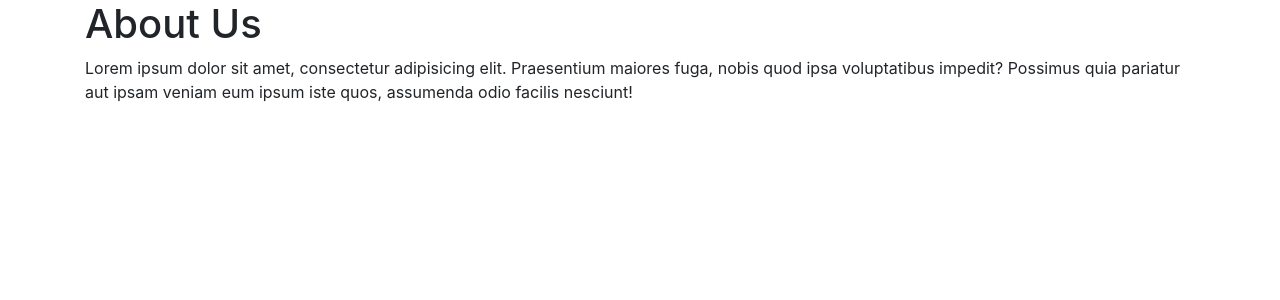
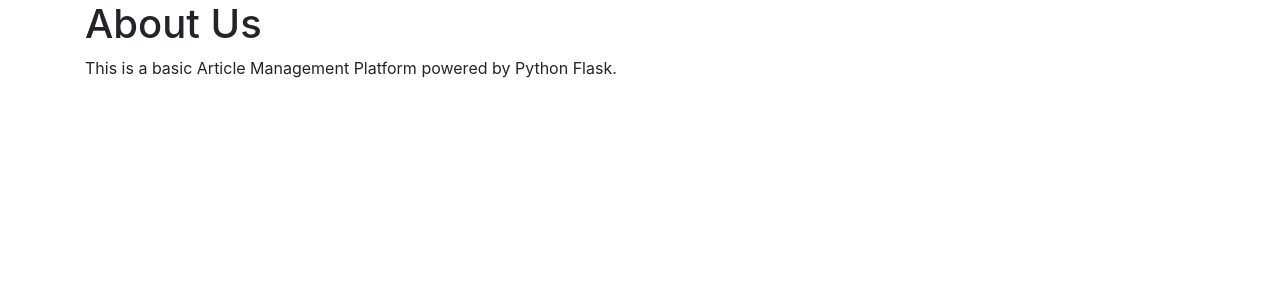
Before and after one commit to jristow/MyFlaskApp, a Flask app: page /about in a window 1280 px wide. Shown: the part 56-356 px from the top of the page. Run offline with Flask 2, Linux system fonts and the light colour scheme; some libraries are stand-ins or nearby versions.

Commit message:
Update about.html

```diff
--- a/templates/about.html
+++ b/templates/about.html
@@ -1,5 +1,5 @@
 {% extends 'layout.html' %}
 {% block body %}
  <h1>About Us</h1>
- <p>Lorem ipsum dolor sit amet, consectetur adipisicing elit. Praesentium maiores fuga, nobis quod ipsa voluptatibus impedit? Possimus quia pariatur aut ipsam veniam eum ipsum iste quos, assumenda odio facilis nesciunt!</p>
+ <p>This is a basic Article Management Platform powered by Python Flask.</p>
 {% endblock %}
```
